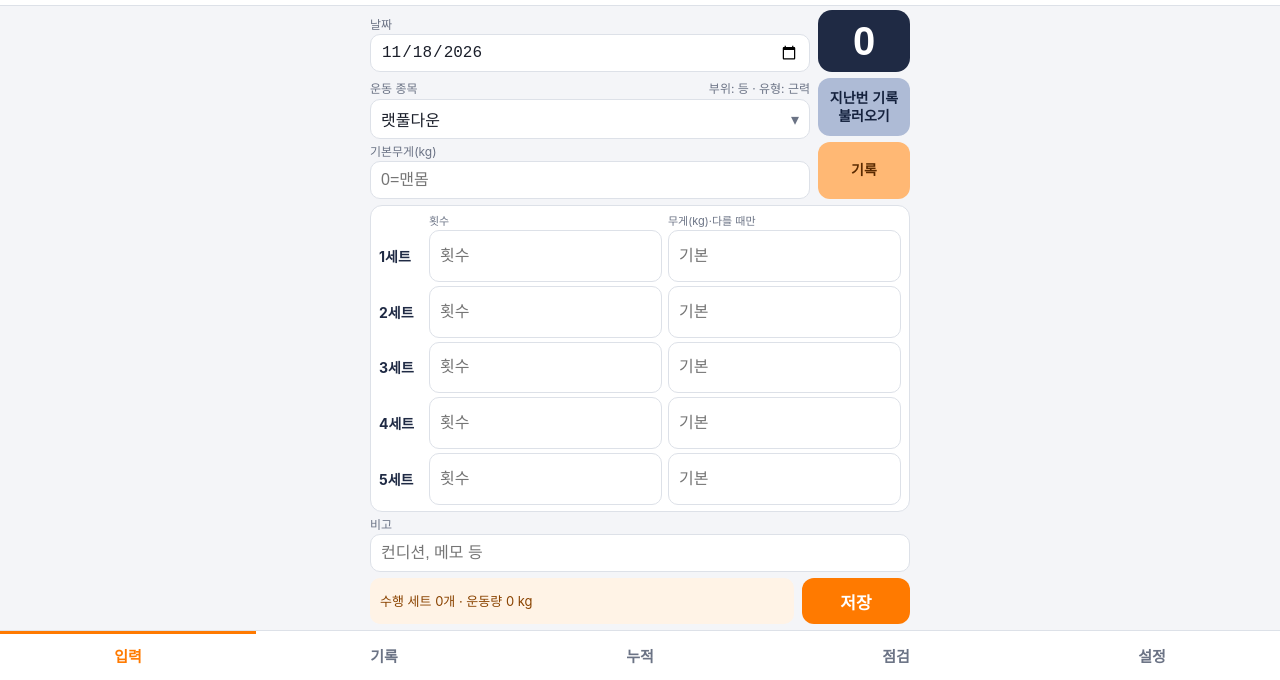
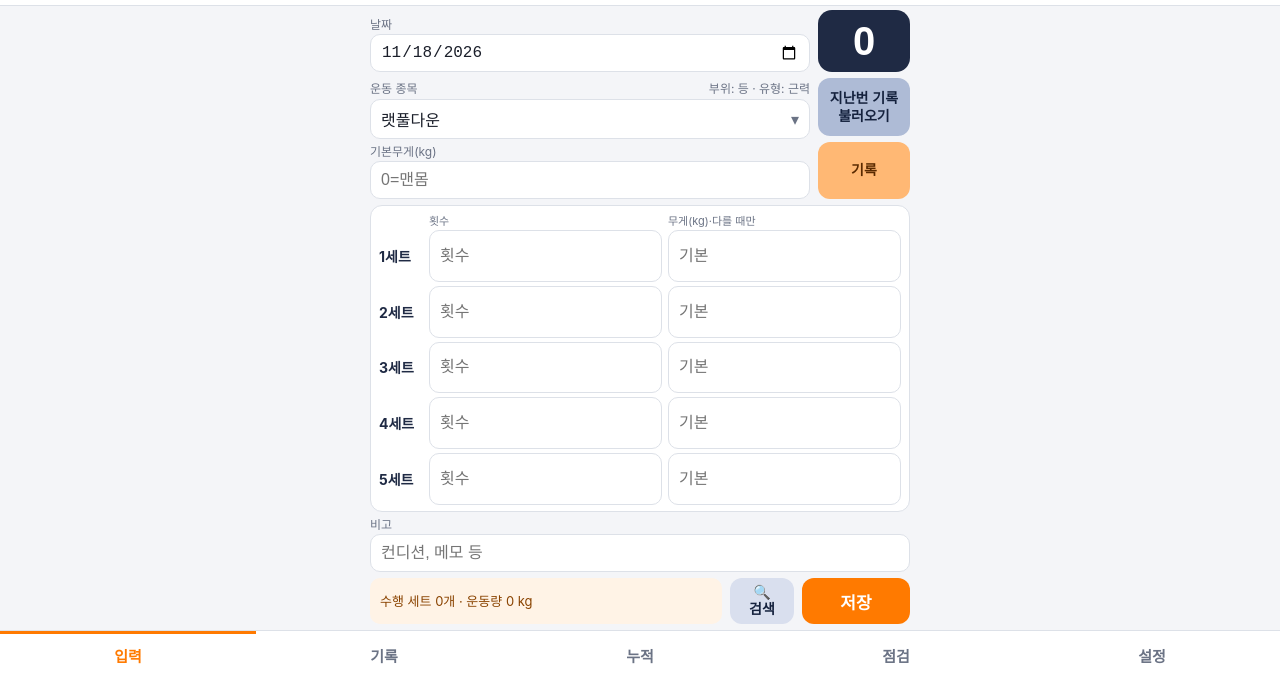
Before and after one commit to chkimkch-png/geunryeok-note, a plain HTML site: page index.html in a window 1280 px wide. Shown: the part 120-800 px from the top of the page. Drawn offline with Linux system fonts and the light colour scheme.

Commit message:
Add files via upload

```diff
--- a/index.html
+++ b/index.html
@@ -165,10 +165,11 @@ body.fit main{flex:1 1 auto;min-height:0;width:100%;max-width:560px;align-self:c
 #tab-in .sr b{font-size:14px}
 #tab-in .memo{grid-column:1/-1;grid-row:5}
 body.cd #tab-in .memo{grid-row:4;align-self:start}
-#tab-in .bot{grid-column:1/-1;grid-row:6;display:grid;grid-template-columns:minmax(0,1fr) 108px;gap:8px;align-items:stretch}
+#tab-in .bot{grid-column:1/-1;grid-row:6;display:grid;grid-template-columns:minmax(0,1fr) 64px 108px;gap:8px;align-items:stretch}
 body.cd #tab-in .bot{grid-row:5}
 #tab-in #live{margin:0;padding:6px 10px;font-size:13px;line-height:1.25;display:flex;align-items:center}
 #tab-in #btnSave{margin:0;height:46px;padding:0}
+#tab-in #btnFind{margin:0;height:46px;padding:0 4px;font-size:14px;line-height:1.2;white-space:nowrap;background:#D9DFEE;color:#14213D}
 /* ===== 스크롤해도 상단 고정 (기록·누적·점검·설정) ===== */
 .stk{position:sticky;top:var(--topH,120px);z-index:4;background:var(--bg);margin:0 -14px;padding:4px 14px 4px;box-shadow:0 3px 4px -3px rgba(0,0,0,.18)}
 #tab-set>h3:first-child{position:sticky;top:var(--topH,120px);z-index:4;background:var(--bg);margin:0 -14px;padding:8px 14px 6px;box-shadow:0 3px 4px -3px rgba(0,0,0,.18);align-items:center}
@@ -303,7 +304,7 @@ table.sumt{table-layout:fixed}
   </div>
 
   <div class="f memo"><label for="memo">비고</label><input id="memo" type="text" placeholder="컨디션, 메모 등"></div>
-  <div class="bot"><div id="live"></div><button class="primary" id="btnSave">저장</button></div>
+  <div class="bot"><div id="live"></div><button class="ghost" id="btnFind" type="button" aria-label="운동·기록 검색">🔍<br>검색</button><button class="primary" id="btnSave">저장</button></div>
 </section>
 
 <section class="tab" id="tab-list">
@@ -1472,6 +1473,7 @@ function nsRender(){
 function nsSetScope(sc){nsScope=sc;Array.prototype.forEach.call($('nsScope').children,function(x){x.className=x.getAttribute('data-s')===sc?'on':''})}
 function nsOpen(){noteAll(function(l){nsNotes=l;$('nsQ').value='';nsSetScope('all');nsRender();$('noteSearch').hidden=false;$('nsQ').focus()})}
 $('noteFind').onclick=function(){noteClose(false);if($('noteSheet').hidden)nsOpen()};
+$('btnFind').onclick=function(){nsOpen()};
 $('nsQ').oninput=nsRender;
 $('nsScope').onclick=function(e){var b=e.target.closest?e.target.closest('button'):null;if(!b)return;nsSetScope(b.getAttribute('data-s'));nsRender()};
 $('nsClose').onclick=function(){$('noteSearch').hidden=true};
--- a/sw.js
+++ b/sw.js
@@ -1,5 +1,5 @@
 /* 근력노트 서비스 워커: 앱 파일을 저장해 두고 오프라인에서도 열리게 함 */
-var CACHE = 'geunryeok-note-v34';
+var CACHE = 'geunryeok-note-v35';
 var FILES = ['./', './index.html', './manifest.json', './icon-192.png', './icon-512.png', './icon-maskable-512.png'];
 
 self.addEventListener('install', function (e) {
```
